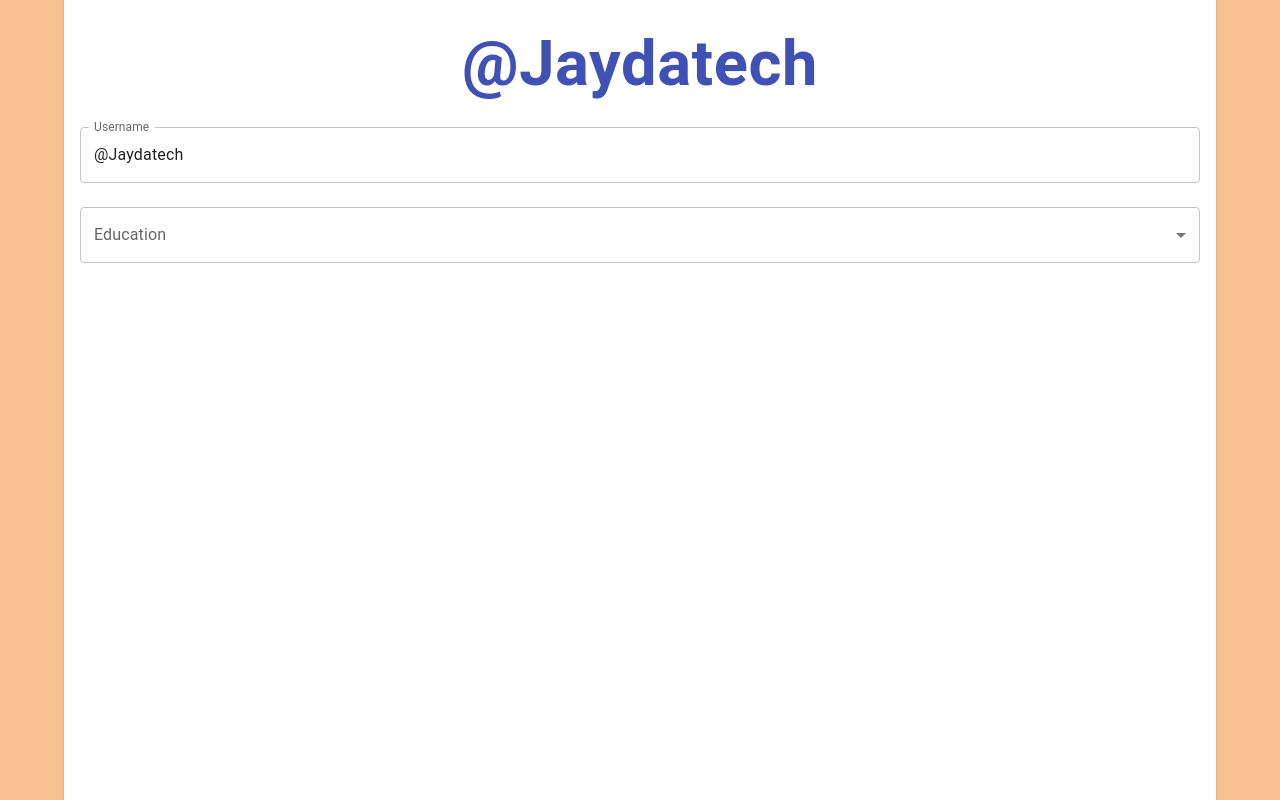
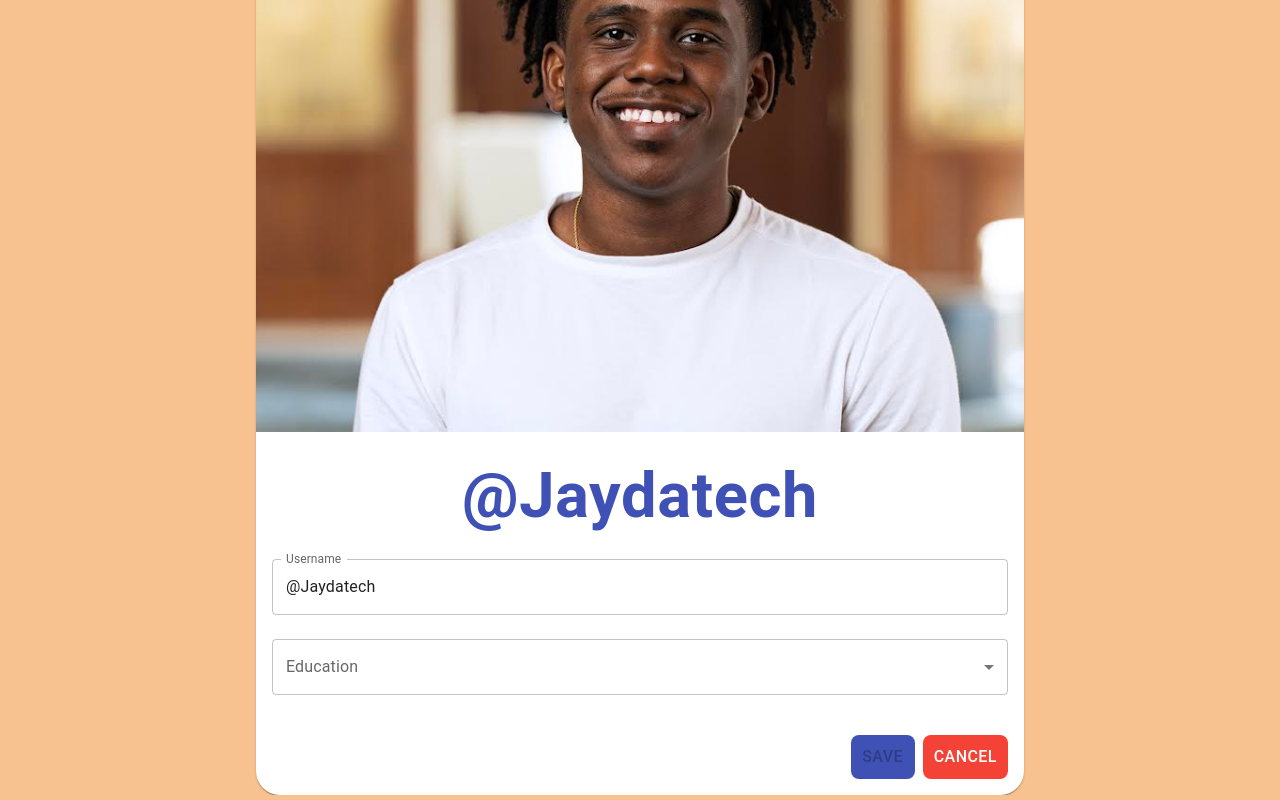
Before and after one commit to ohJustin/Blog-App, a React (Create React App) app in the folder mental-health-blogapp/: page /profile in a window 1280 px wide. Shown: the part 300-1100 px from the top of the page. Built offline with nearby package versions, Linux system fonts and the light colour scheme; no server answers; sample sign-in values are in the browser's storage.

Commit message:
Reformatted Profile Card

```diff
--- a/mental-health-blogapp/src/pages/ProfilePage.js
+++ b/mental-health-blogapp/src/pages/ProfilePage.js
@@ -1,5 +1,5 @@
 import React, { useState } from 'react';
-import { Box, Card, CardMedia, CardContent, CardActions, Typography, Button, TextField, Select, MenuItem, FormControl, InputLabel, Container } from '@mui/material';
+import { Box, Card, CardMedia, CardContent, CardActions, Typography, Button, TextField, Select, MenuItem, FormControl, InputLabel, Container, Grid } from '@mui/material';
 import headshot from '../assets/jayheadshots.jpg';
 
 function ProfilePage() {
@@ -14,43 +14,36 @@ function ProfilePage() {
   };
 
   return (
-    <Container maxWidth="lg">
-      <Box
-        sx={{
-          display: 'flex',
-          justifyContent: 'center',
-          alignItems: 'center',
-          height: '100vh',
-          margin: '0 auto'
-        }}
-      >
-        <Card sx={{ width: 1600, height: 1600, display: 'flex', flexDirection: 'column', borderRadius: '24px' }}>
+    <React.Fragment>
+      <Container maxWidth="lg" sx={{ marginTop: 4 }}>
+        <Grid container justifyContent="center">
+          <Grid item xs={12} md={8}>
+            <Card sx={{ borderRadius: '24px' }}>
               <CardMedia
                 sx={{
                   width: '100%',
-              height: 600,
-              borderRadius: '24px'
+                  height: { xs: 300, md: 600 }, // Responsive height
+                  borderRadius: '24px 24px 0 0'
                 }}
                 image={headshot}
                 title="profile image"
               />
-
-          <CardContent sx={{ flexGrow: 1 }}>
+              <CardContent>
                 <Typography
                   sx={{
                     display: 'flex',
                     justifyContent: 'center',
-                fontWeight: 'bold', // Bold font
-                fontSize: '3.95rem', // Larger font size
-                color: '#3f51b5' // Primary color
+                    fontWeight: 'bold',
+                    fontSize: { xs: '2rem', md: '3.95rem' }, // Responsive font size
+                    color: '#3f51b5'
                   }}
                 >
                   {username}
                 </Typography>
 
                 <TextField
-              sx={{ fontSize: '4.15rem' }}
-              size="large"
+                  sx={{ marginTop: 2 }}
+                  size="medium"
                   label="Username"
                   value={username}
                   onChange={handleInputChange(setUsername)}
@@ -77,19 +70,20 @@ function ProfilePage() {
               <CardActions
                 sx={{
                   display: 'flex',
-              justifyContent: 'flex-end'
+                  justifyContent: 'flex-end',
+                  padding: 2
                 }}
               >
                 <Button
                   size="large"
                   sx={{
-                fontSize: '1.15rem',
-                borderRadius: '8px', // Rounded corners
-                backgroundColor: '#3f51b5', // Blue color for "SAVE"
+                    fontSize: '1rem',
+                    borderRadius: '8px',
+                    backgroundColor: '#3f51b5',
                     color: 'white',
                     '&:hover': {
-                  backgroundColor: '#303f9f', // Darker blue on hover
-                  boxShadow: '0px 4px 10px rgba(0, 0, 0, 0.2)' // Subtle shadow on hover
+                      backgroundColor: '#303f9f',
+                      boxShadow: '0px 4px 10px rgba(0, 0, 0, 0.2)'
                     }
                   }}
                   disabled={!isEdited}
@@ -99,23 +93,25 @@ function ProfilePage() {
                 <Button
                   size="large"
                   sx={{
-                fontSize: '1.15rem',
-                borderRadius: '8px', // Rounded corners
-                backgroundColor: '#f44336', // Red color for "CANCEL"
+                    fontSize: '1rem',
+                    borderRadius: '8px',
+                    backgroundColor: '#f44336',
                     color: 'white',
                     '&:hover': {
-                  backgroundColor: '#d32f2f', // Darker red on hover
-                  boxShadow: '0px 4px 10px rgba(0, 0, 0, 0.2)' // Subtle shadow on hover
+                      backgroundColor: '#d32f2f',
+                      boxShadow: '0px 4px 10px rgba(0, 0, 0, 0.2)'
                     },
-                marginLeft: '10px' // Space between buttons
+                    marginLeft: 2
                   }}
                 >
                   Cancel
                 </Button>
               </CardActions>
             </Card>
-      </Box>
+          </Grid>
+        </Grid>
       </Container>
+    </React.Fragment>
   );
 }
 
```
Also changed, not shown: 1 other file (tests, documents, lock files or other folders). Lines whose indentation alone changed are shown as unchanged.
